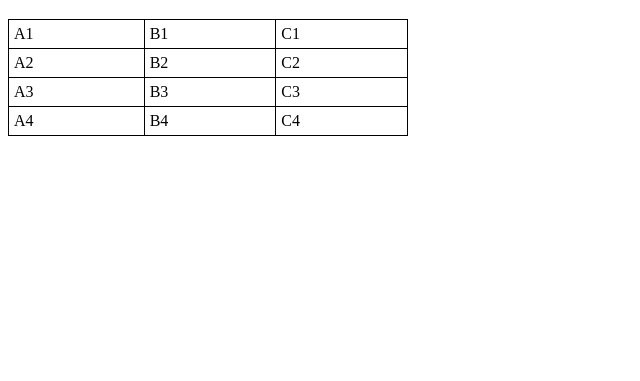
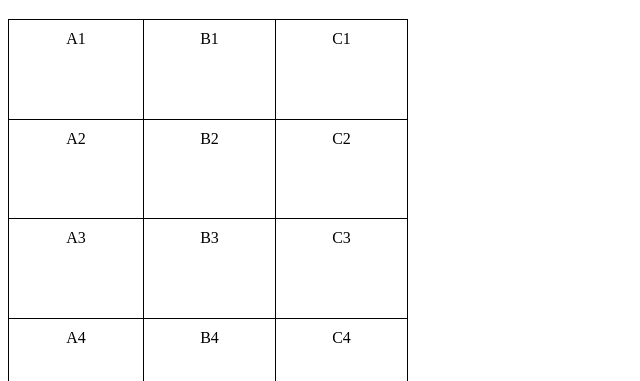
Before and after one commit to kauadss/html-css., a plain HTML site: page exercicios/Ex023/tabela001.html in a window 1280 px wide. Shown: the part 61-442 px from the top of the page, without its empty margins (0-640 px from the left). Drawn offline with Linux system fonts and the light colour scheme.

Commit message:
tabela 01

```diff
--- a/exercicios/Ex023/tabela001.html
+++ b/exercicios/Ex023/tabela001.html
@@ -7,12 +7,15 @@
     <style>
         table{
             width: 400px;
+            height: 400px;
             border-collapse: collapse;
         }
 
         td{
             border: 1px solid black;
-            padding: 5px;
+            padding: 10px;
+            text-align: center;
+            vertical-align: top;
         }
 
     </style>
```
